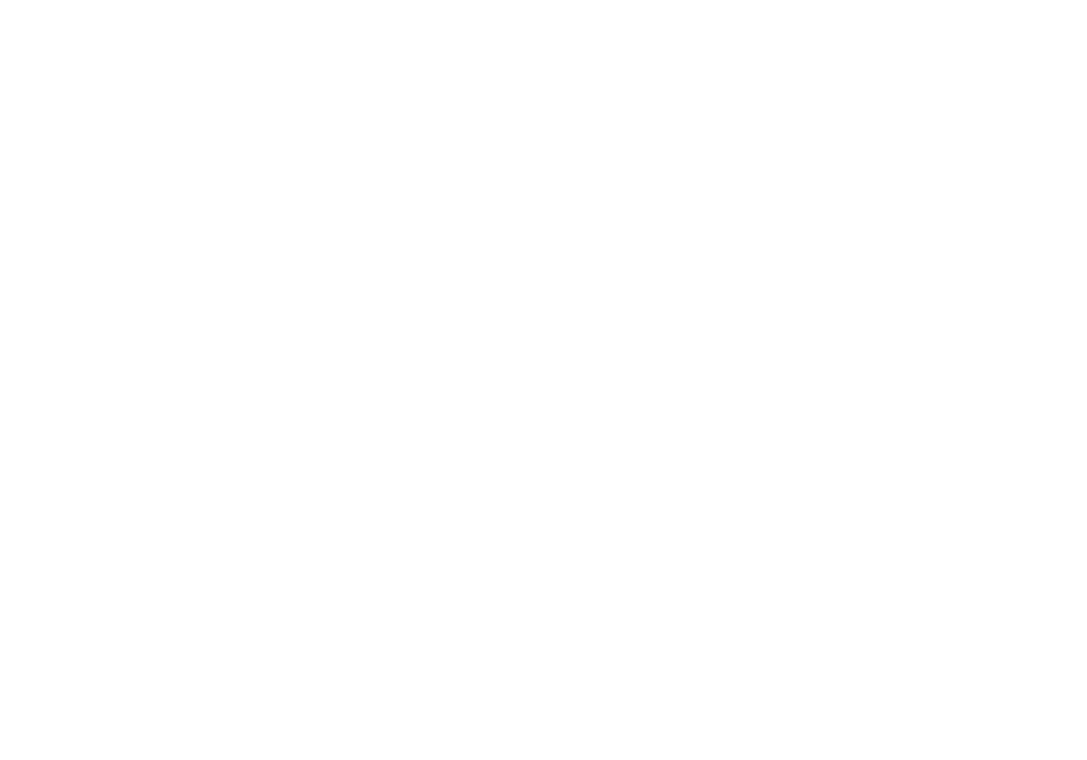
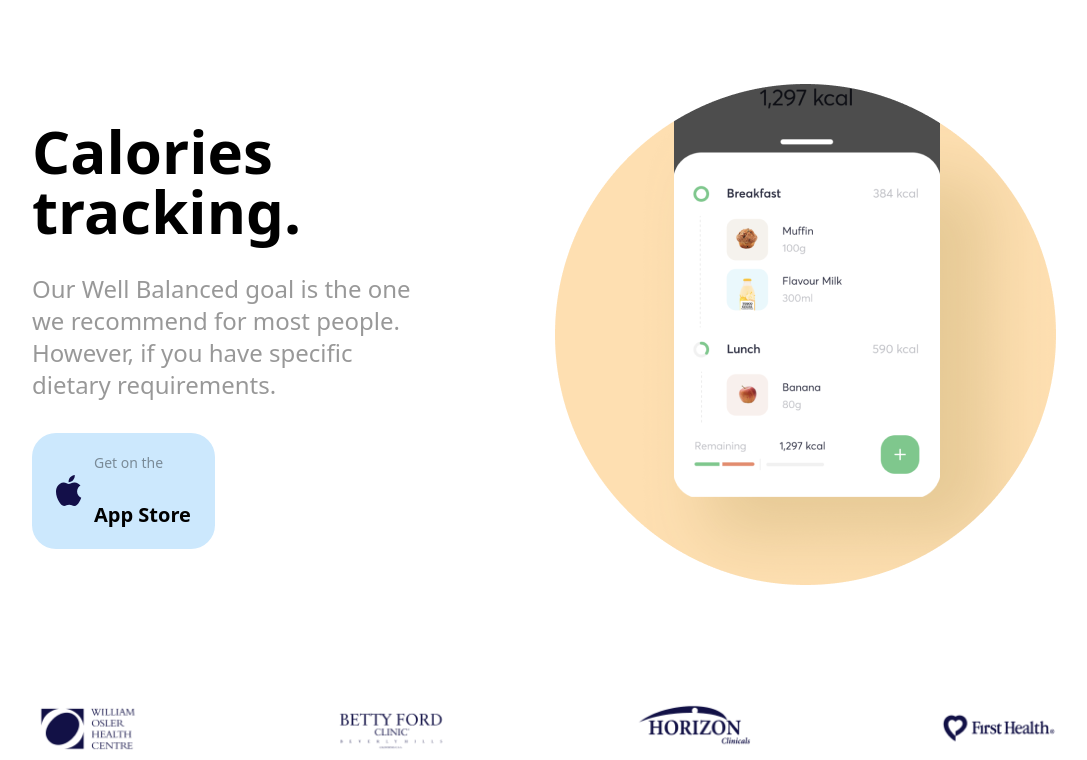
Before and after one commit to Harnassus/nufruit, a SvelteKit app: page / in a window 1280 px wide. Shown: the part 2777-3537 px from the top of the page, without its empty margins (96-1183 px from the left). Before the commit the page ends 2777 px from the top, so only its background shows below. Built offline with nearby package versions, Linux system fonts and the light colour scheme.

Commit message:
Done with the layout

```diff
--- a/src/components/Calories.svelte
+++ b/src/components/Calories.svelte
@@ -0,0 +1,24 @@
+<div class="flex flex-col gap-28 max-w-[1024px] mx-auto items-center mt-[15em] text-[ #130F49]">
+    <div class="flex w-full items-center justify-between">
+        <div class="flex flex-col items-start gap-8">
+            <h2 class="text-6xl font-bold">Calories <br/> tracking.</h2>
+            <p class="text-2xl opacity-40 w-[397px]">
+                Our Well Balanced goal is the one we recommend for most people. However, if you have specific dietary requirements.
+            </p>
+            <div
+                class="bg-[#CCE8FD] py-5 px-6 flex rounded-3xl gap-3 items-center">
+                <svg width="26" height="32" viewBox="0 0 26 32" fill="none" xmlns="http://www.w3.org/2000/svg">
+                    <path d="M21.0921 16.5065C21.1074 15.3168 21.4235 14.1503 22.0108 13.1155C22.5981 12.0807 23.4376 11.2113 24.4512 10.5882C23.8073 9.66857 22.9578 8.91177 21.9702 8.37788C20.9827 7.84399 19.8842 7.54773 18.7622 7.51262C16.3686 7.26137 14.0481 8.94491 12.8283 8.94491C11.585 8.94491 9.70703 7.53757 7.68476 7.57917C6.3767 7.62143 5.1019 8.00181 3.98456 8.68323C2.86721 9.36466 1.94544 10.3239 1.30904 11.4675C-1.44762 16.2403 0.608609 23.2548 3.24931 27.1128C4.57051 29.002 6.11461 31.1122 8.13506 31.0374C10.1122 30.9554 10.8506 29.7767 13.2371 29.7767C15.6015 29.7767 16.2943 31.0374 18.3558 30.9898C20.4773 30.9554 21.814 29.0923 23.0889 27.1852C24.0381 25.8391 24.7686 24.3514 25.2532 22.7772C24.0207 22.2558 22.9688 21.3832 22.2289 20.2681C21.4889 19.1531 21.0936 17.8448 21.0921 16.5065Z" fill="#130F49"/>
+                    <path d="M17.1986 4.97555C18.3553 3.58691 18.9252 1.80205 18.7872 0C17.02 0.185615 15.3875 1.03025 14.2151 2.36561C13.6419 3.01797 13.2029 3.77691 12.9232 4.59904C12.6434 5.42117 12.5285 6.29037 12.5849 7.15695C13.4688 7.16605 14.3433 6.97446 15.1425 6.5966C15.9416 6.21875 16.6446 5.66448 17.1986 4.97555Z" fill="#130F49"/>
+                </svg>
+                <p class="flex flex-col font-bold text-xl">
+                <span class="text-sm opacity-40 font-normal">Get on the</span><br/>
+                App Store
+                </p>
+            </div>
+        </div>
+        <img src="assets/calories.png" alt="A screenchot of a calorie tracker app">
+    </div>
+
+    <img src="assets/partners.png" alt="a list of nufruit partners">
+</div>
```
Also changed, not shown: static/assets/calories.png (added), static/assets/partners.png (added).
